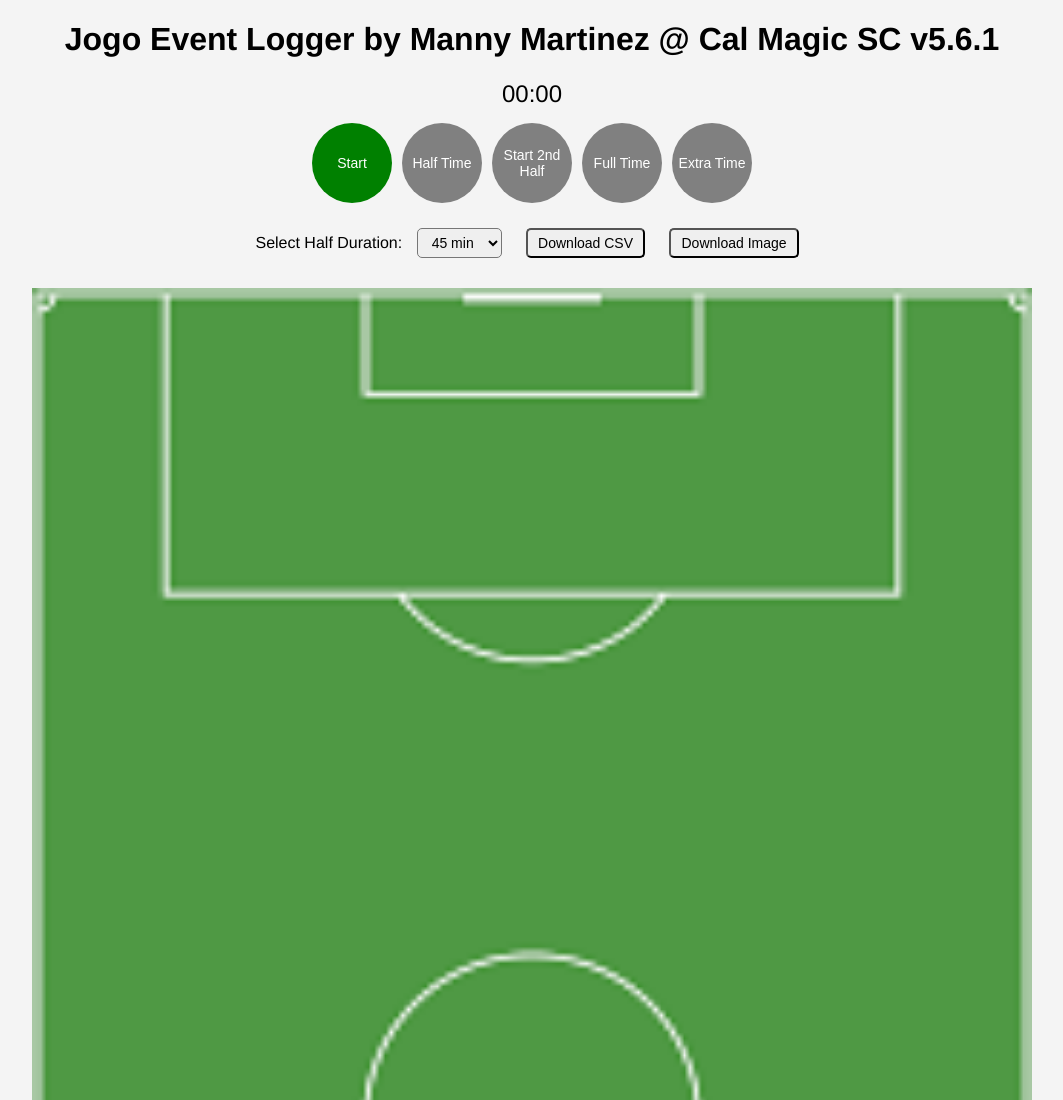
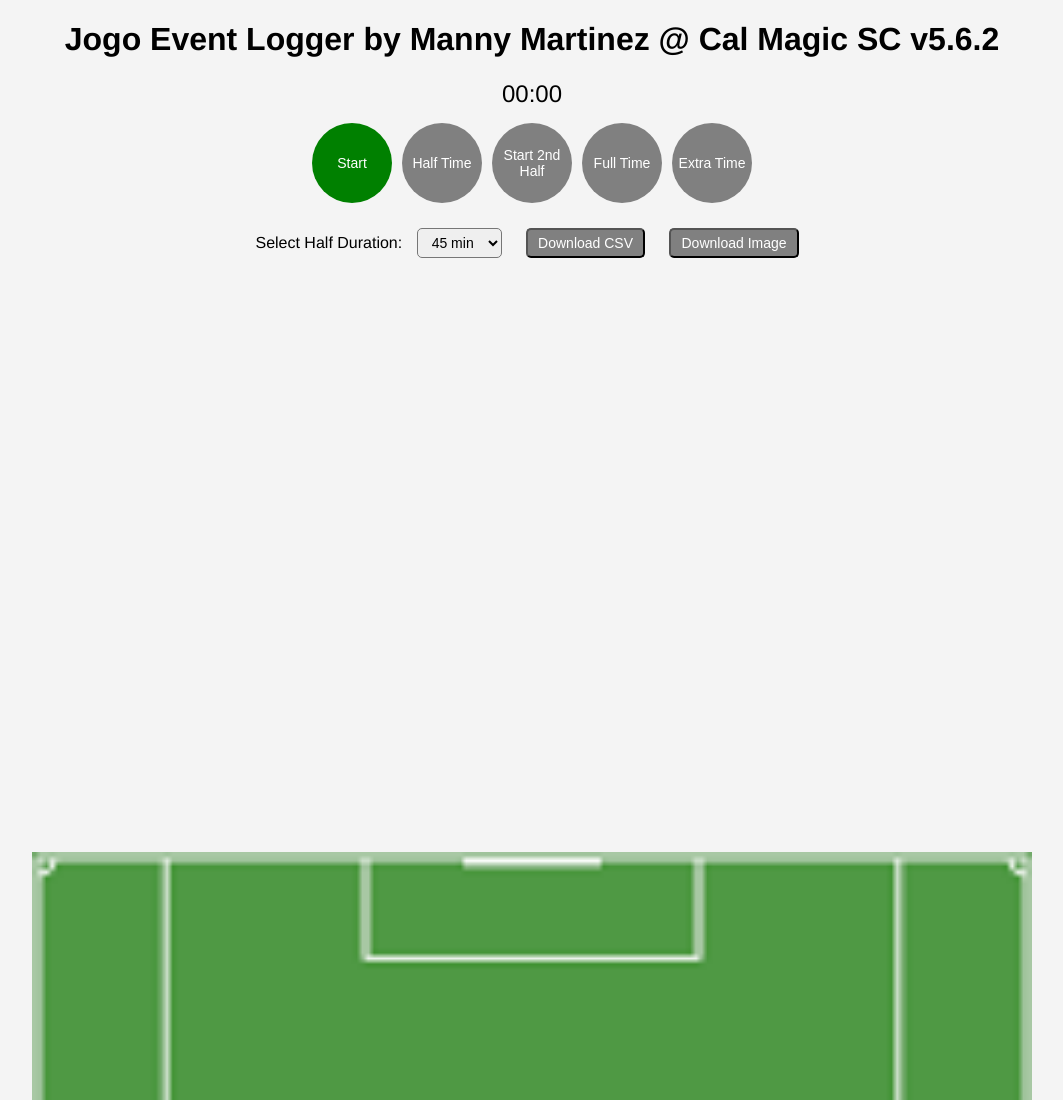
Before and after one commit to Mannyyy55/soccer-tap-logger, a plain HTML site: page index.html in a window 1280 px wide. Shown: the top 1100 px of the page, without its empty margins (108-1171 px from the left). Drawn offline with Linux system fonts and the light colour scheme.

Commit message:
v5.6.2
removed green color from download buttons

```diff
--- a/index.html
+++ b/index.html
@@ -3,7 +3,7 @@
 <head>
   <meta charset="UTF-8" />
   <meta name="viewport" content="width=device-width, initial-scale=1.0"/>
-  <title>Jogo Event Logger v5.6.1</title>
+  <title>Jogo Event Logger v5.6.2</title>
   <style>
     body {
       font-family: Helvetica, Arial, sans-serif;
@@ -22,9 +22,6 @@
       height: auto;
       max-width: 100%;
       cursor: crosshair;
-      position: absolute;
-      top: 0;
-      left: 0;
     }
 
     .dot {
@@ -68,13 +65,19 @@
       cursor: pointer;
     }
 
+    /* Active buttons (Download CSV and Download Image) will be grey */
+    #downloadBtn:enabled, #downloadImageBtn:enabled {
+      background-color: grey;
+      color: white;
+    }
+
     #downloadImageBtn {
       margin-left: 10px; /* Add space between Download CSV and Download Image */
     }
   </style>
 </head>
 <body>
-  <h1>Jogo Event Logger by Manny Martinez @ Cal Magic SC v5.6.1</h1>
+  <h1>Jogo Event Logger by Manny Martinez @ Cal Magic SC v5.6.2</h1>
 
   <div id="timer">00:00</div>
 
```
